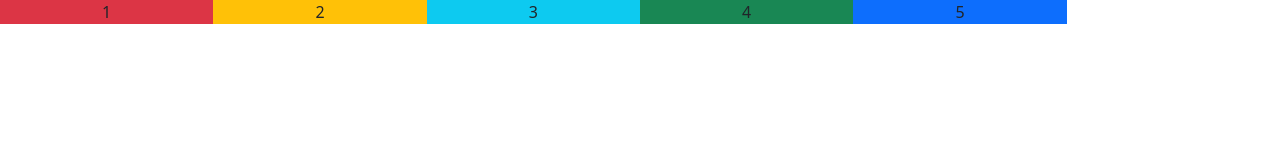
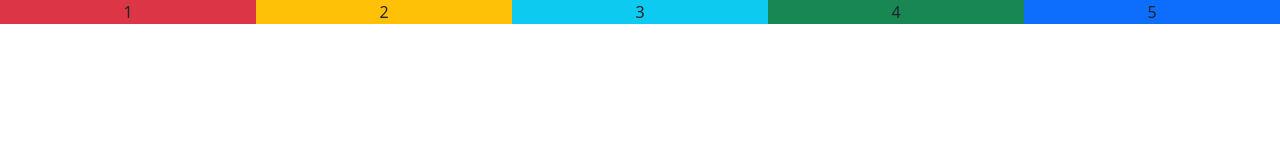
Before and after one commit to EvgeniyPusser/Lesson8_HW, a plain HTML site: page index.html in a window 1280 px wide. Drawn offline with nearby package versions, Linux system fonts and the light colour scheme.

Commit message:
мета тэг для адаптивной верстки для мобилок и равное распределение на нечетных колонках

```diff
--- a/index.html
+++ b/index.html
@@ -2,6 +2,8 @@
 <html lang="en">
 <head>
     <meta charset="UTF-8">
+    <meta name="viewport" content="width=device-width, initial-scale=1">
+
     <title>Bootstrap</title>
     <link href="https://cdn.jsdelivr.net/npm/bootstrap@5.3.3/dist/css/bootstrap.min.css" rel="stylesheet">
     <link rel="stylesheet" href="css/style.css">
@@ -9,11 +11,11 @@
 <body>
 <div class="container-fluid text-center">
     <div class="row">
-        <div class="col-12 col-sm-6 col-md-4 col-xl-2 bg-danger">1</div>
-        <div class="col-12 col-sm-6 col-md-4 col-xl-2 bg-warning">2</div>
-        <div class="col-12 col-sm-6 col-md-4 col-xl-2 bg-info">3</div>
-        <div class="col-12 col-sm-6 col-md-6 col-xl-2 bg-success">4</div>
-        <div class="col-12 col-sm-12 col-md-6 col-xl-2 bg-primary">5</div>
+        <div class="col-12 col-sm-6 col-md-4 col-xl bg-danger">1</div>
+        <div class="col-12 col-sm-6 col-md-4 col-xl bg-warning">2</div>
+        <div class="col-12 col-sm-6 col-md-4 col-xl bg-info">3</div>
+        <div class="col-12 col-sm-6 col-md-6 col-xl bg-success">4</div>
+        <div class="col-12 col-sm-12 col-md-6 col-xl bg-primary">5</div>
     </div>
 </div>
 
```
